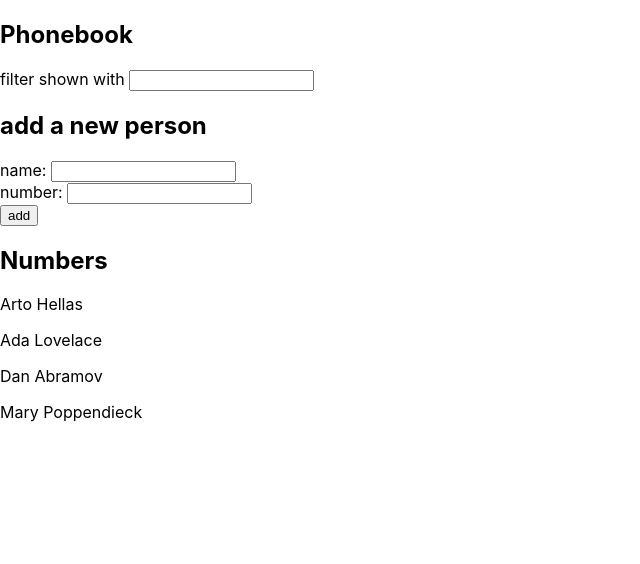
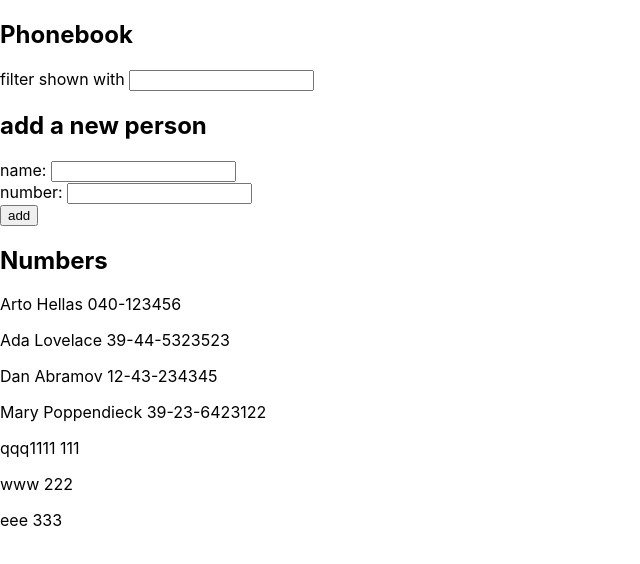
Before and after one commit to martinlubpl/full_stack_open_2023_exercises, a React (Create React App) app in the folder part2/phonebook/: page / in a window 1280 px wide. Shown: the top 564 px of the page, without its empty margins (0-640 px from the left). Built offline with nearby package versions, Linux system fonts and the light colour scheme; data requests are answered from the project's data file.

Commit message:
2.12 axios post to db

```diff
--- a/part2/phonebook/db.json
+++ b/part2/phonebook/db.json
@@ -1,5 +1,5 @@
 {
-    "persons":[
+  "persons": [
     {
       "name": "Arto Hellas",
       "number": "040-123456",
@@ -19,6 +19,21 @@
       "name": "Mary Poppendieck",
       "number": "39-23-6423122",
       "id": 4
+    },
+    {
+      "name": "qqq1111",
+      "number": "111",
+      "id": 5
+    },
+    {
+      "name": "www",
+      "number": "222",
+      "id": 6
+    },
+    {
+      "name": "eee",
+      "number": "333",
+      "id": 7
     }
   ]
 }
--- a/part2/phonebook/src/App.js
+++ b/part2/phonebook/src/App.js
@@ -6,38 +6,46 @@ import axios from 'axios'
 
 
 const App = () => {
-  // const [persons, setPersons] = useState([
-  //   { name: 'Arto Hellas', phone: '040-555555'},
-  //   { name: 'Ada Lovelace', phone: '39-44-5323523', id: 2 },
-  //   { name: 'Dan Abramov', phone: '12-43-234345', id: 3 },
-  //   { name: 'Mary Poppendieck', phone: '39-23-6423122', id: 4 }
-  // ])
 
   const [persons, setPersons] = useState([])
   const [newName, setNewName] = useState('')
   const [newPhone, setNewPhone] = useState('')
   const [searchFilter, setSearchFilter] = useState('')
+  const dbUrl = 'http://localhost:3001/persons'
 
+  /////////////////////////////////////////////////
   const handleAddPerson = (event) => {
     event.preventDefault()
     // console.log(event.target)
     //check if exists
     const personExists = persons.some(person => person.name === newName)
-    const phoneExists = persons.some(person => person.phone === newPhone)
-    if(personExists || phoneExists) {
+    const phoneExists = persons.some(person => person.number === newPhone)
+    if (personExists || phoneExists) {
       alert(`${newName} or ${newPhone} is already added to the phonebook`)
     } else {
-      const newPersons = persons.concat({name: newName, phone: newPhone})
+      //db
+      const newPerson = { name: newName, number: newPhone }
+      axios
+        .post(dbUrl, newPerson)
+        .then(response => {
+          //state
+          const newPersons = persons.concat(response.data)
           setPersons(newPersons)
           setNewName('')
           setNewPhone('')
+        })
+      //state
+      // const newPersons = persons.concat({ name: newName, number: newPhone })
+      // setPersons(newPersons)
+      // setNewName('')
+      // setNewPhone('')
     }
     //
 
   }
   useEffect(() => {
     console.log('useeffect')
-    axios.get('http://localhost:3001/persons')
+    axios.get(dbUrl)
       .then(response => setPersons(response.data))
   }, [])
 
@@ -52,12 +60,12 @@ const App = () => {
         newName={newName}
         setNewPhone={setNewPhone}
         newPhone={newPhone}
-      handleAddPerson={handleAddPerson}/>
+        handleAddPerson={handleAddPerson} />
       <h2>Numbers</h2>
       {/* {persons.filter(person => person.name.toLowerCase().includes(searchFilter.toLowerCase())).map(person => <p key={person.name}>{person.name} {person.phone}</p>)} */}
       {/* only filtered */}
       <Persons persons={persons.filter(person => person.name.toLowerCase()
-      .includes(searchFilter.toLowerCase()))}/>
+        .includes(searchFilter.toLowerCase()))} />
     </div>
   )
 }
--- a/part2/phonebook/src/components/Persons.js
+++ b/part2/phonebook/src/components/Persons.js
@@ -1,10 +1,10 @@
 import React from 'react'
 
-const Persons = ({persons}) => {
-    // console.log(props)
-    //map(person => <p key={person.name}>{person.name} {person.phone}</p>)}
-    return (
-    persons.map(person => <p key={person.name}>{person.name} {person.phone}</p>)
+const Persons = ({ persons }) => {
+  // console.log(props)
+  //map(person => <p key={person.name}>{person.name} {person.phone}</p>)}
+  return (
+    persons.map(person => <p key={person.id}>{person.name} {person.number}</p>)
   )
 }
 
```
Lines whose indentation alone changed are shown as unchanged.
